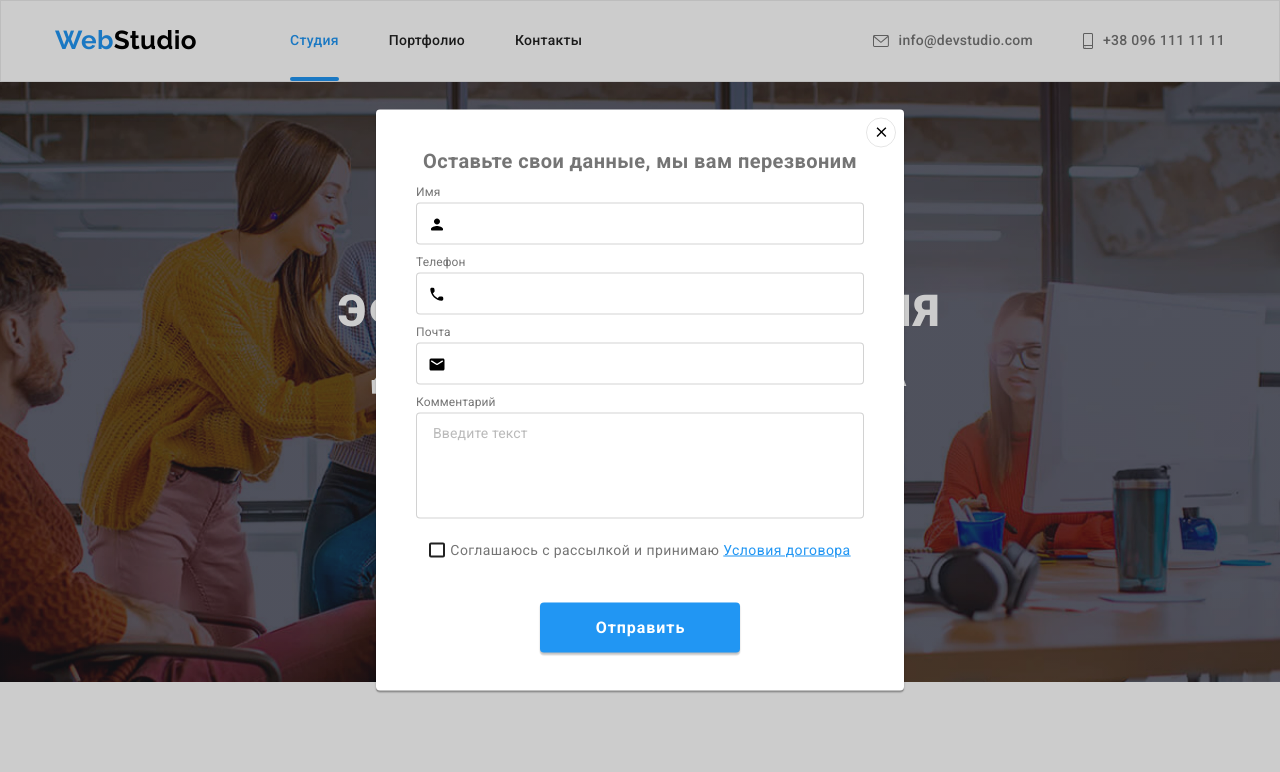
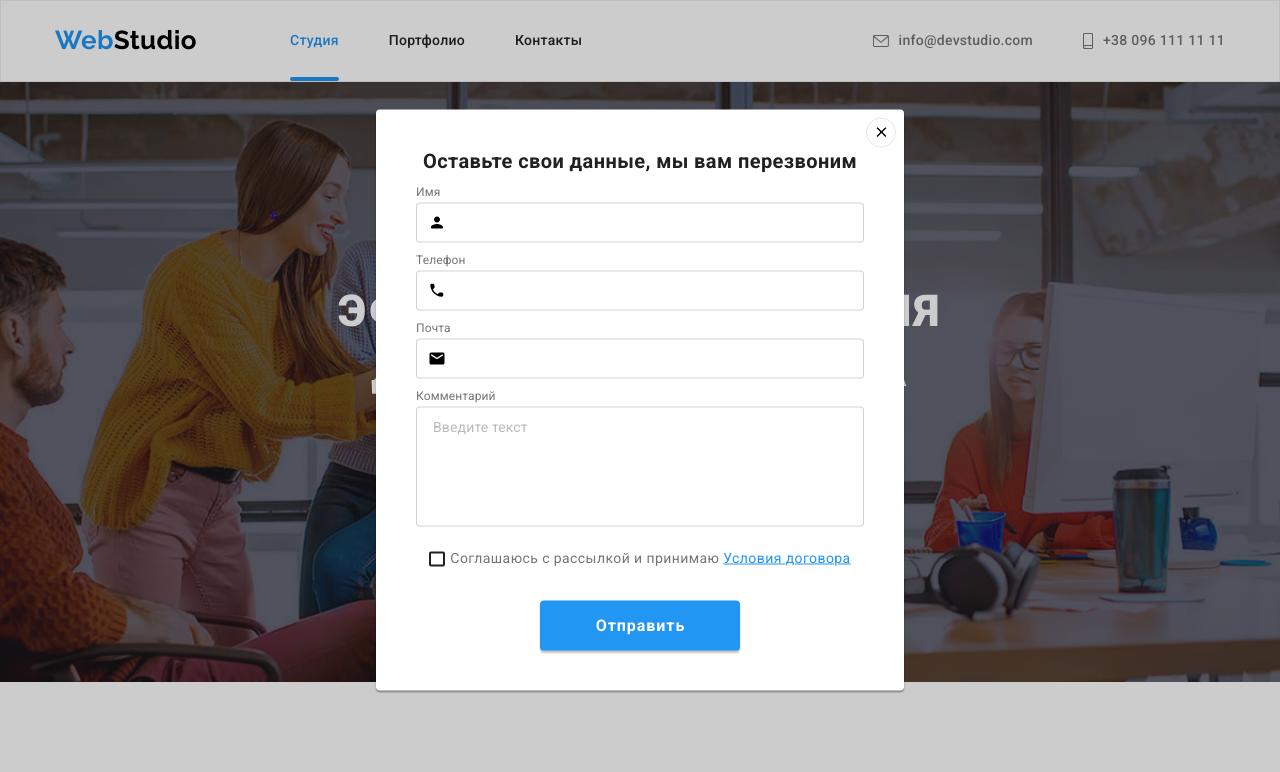
Before and after one commit to Hlafira/goit-markup-hw-06, a plain HTML site: page index.html in a window 1280 px wide. Both pictures are taken after a click on the button "Заказать услугу". Shown: the top 772 px of the page. Drawn offline with nearby package versions, Linux system fonts and the light colour scheme.

Commit message:
correct size of inputs

```diff
--- a/css/styles.css
+++ b/css/styles.css
@@ -739,7 +739,7 @@ address {
   border-radius: 30px;
 
   cursor: pointer;
-  transition: color 2500ms cubic-bezier(0.4, 0, 0.2, 1);
+  transition: color 250ms cubic-bezier(0.4, 0, 0.2, 1);
 }
 
 .modal-btn-close {
@@ -749,8 +749,8 @@ address {
   color: var(--black);
 }
 
-.modal-btn-close :hover,
-.modal-btn-close :focus {
+.modal-btn-close:hover,
+.modal-btn-close:focus {
   color: var(--active-color);
 }
 
@@ -762,6 +762,7 @@ address {
   font-weight: 700;
   line-height: 1.15;
   text-align: center;
+  color: var(--title-color);
 }
 
 .form-callback .form-field {
@@ -780,6 +781,7 @@ address {
 }
 
 .form-callback .form-field .form-input {
+  height: 40px;
   padding: 12px 12px 12px 42px;
   font-size: 14px;
   line-height: 1.14;
@@ -799,6 +801,7 @@ address {
 }
 
 .form-callback .form-input.form-textarea {
+  height: 120px;
   padding: 12px 16px;
   resize: none;
 }
@@ -811,7 +814,7 @@ address {
   flex-direction: row;
   justify-content: center;
   align-items: center;
-  margin-bottom: 40px;
+  margin-bottom: 30px;
   cursor: pointer;
 }
 
--- a/index.html
+++ b/index.html
@@ -72,12 +72,10 @@
     <main>
       <!--============================== Шапка ===========================================-->
 
-      <section class="hero section">
-        <div class="overlay">
-          <div class="container">
-            <h1 class="hero-title">Эффективные решения для вашего бизнеса</h1>
-            <button class="button primary" type="button" data-modal-open>Заказать услугу</button>
-          </div>
+      <section class="hero section overlay">
+        <div class="container">
+          <h1 class="hero-title">Эффективные решения для вашего бизнеса</h1>
+          <button class="button primary" type="button" data-modal-open>Заказать услугу</button>
         </div>
       </section>
 
@@ -491,13 +489,13 @@
         </div>
 
         <div class="footer-subscribe">
-          <form action="#" method="post" class="form-subscribe">
+          <form action="#" class="form-subscribe">
             <h2 class="footer-title">Подпишитесь на рассылку</h2>
             <div class="form-subscribe-fields">
               <label class="form-field">
                 <input type="email" class="form-input" placeholder="E-mail" name="email" />
               </label>
-              <button class="button button-submit">
+              <button class="button button-submit" type="submit">
                 Подписаться
                 <svg class="link-svg" width="24" height="24">
                   <use href="./images/icons.svg#icon-send"></use>
```
Also changed, not shown: portfolio.html (+2 -2 lines).
